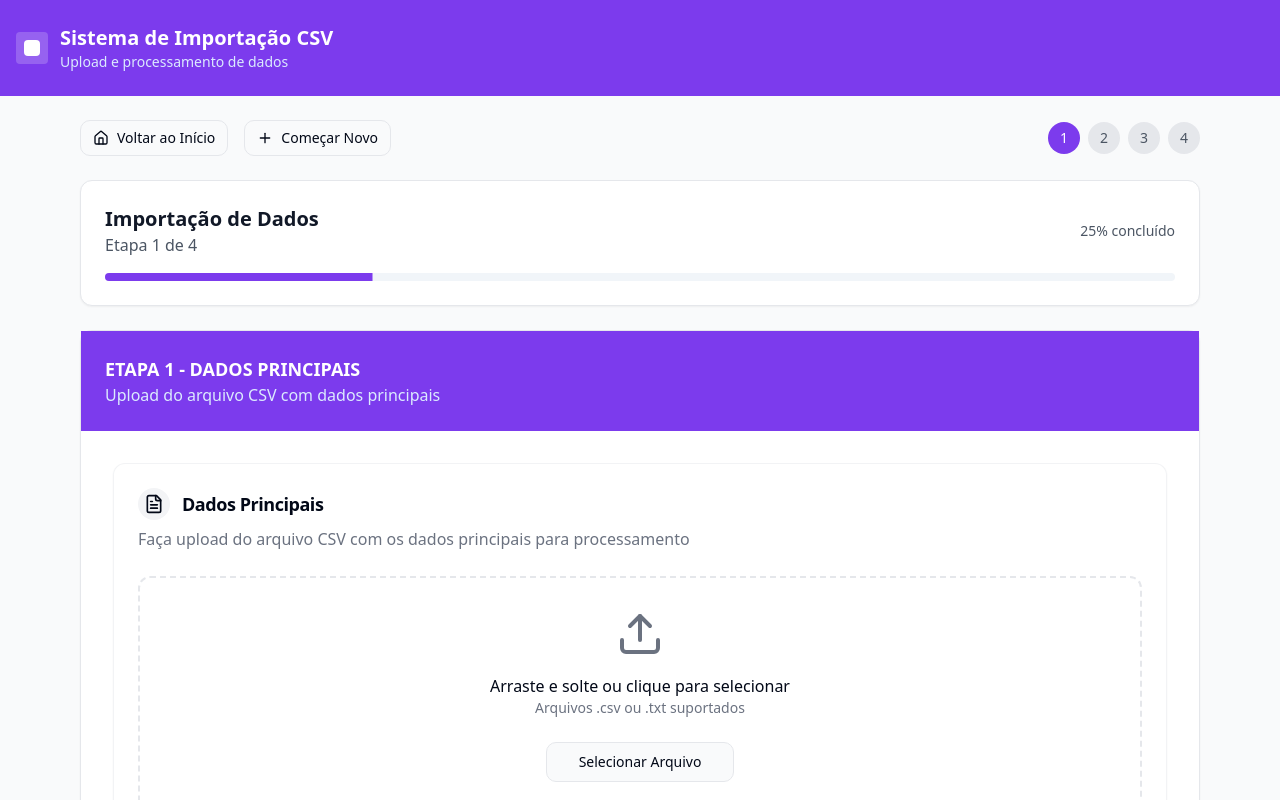
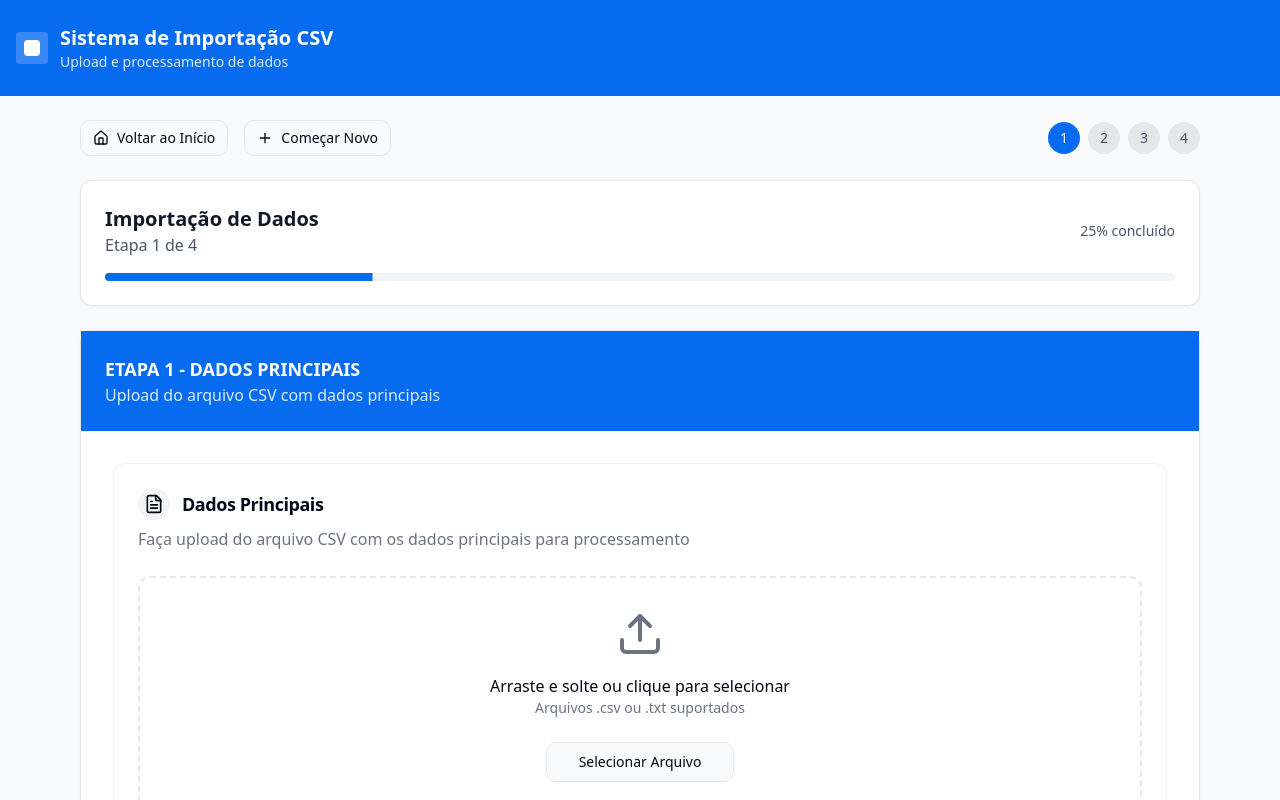
Before and after one commit to witalossena/csv-data-forge, a React (Vite) app: page / in a window 1280 px wide. Shown: the top 800 px of the page. Built offline with nearby package versions, Linux system fonts and the light colour scheme.

Commit message:
Update theme color
Update the theme to use the color #0F76E3.

```diff
--- a/src/index.css
+++ b/src/index.css
@@ -17,9 +17,9 @@ All colors MUST be HSL.
     --popover: 0 0% 100%;
     --popover-foreground: 222.2 84% 4.9%;
 
-    --primary: 262 83% 58%;
+    --primary: 214 95% 48%;
     --primary-foreground: 0 0% 100%;
-    --primary-glow: 262 100% 75%;
+    --primary-glow: 214 100% 65%;
 
     --secondary: 210 40% 96.1%;
     --secondary-foreground: 222.2 47.4% 11.2%;
@@ -42,12 +42,12 @@ All colors MUST be HSL.
 
     --border: 220 13% 91%;
     --input: 220 13% 91%;
-    --ring: 262 83% 58%;
+    --ring: 214 95% 48%;
 
     --radius: 0.75rem;
 
     /* Gradients */
-    --gradient-primary: linear-gradient(135deg, hsl(262 83% 58%), hsl(262 100% 75%));
+    --gradient-primary: linear-gradient(135deg, hsl(214 95% 48%), hsl(214 100% 65%));
     --gradient-success: linear-gradient(135deg, hsl(142 76% 36%), hsl(142 86% 50%));
     --gradient-background: linear-gradient(180deg, hsl(210 20% 98%), hsl(220 14.3% 95.9%));
     --gradient-card: linear-gradient(145deg, hsl(0 0% 100%), hsl(220 14.3% 95.9%));
@@ -57,7 +57,7 @@ All colors MUST be HSL.
     --shadow: 0 1px 3px 0 hsl(0 0% 0% / 0.1), 0 1px 2px -1px hsl(0 0% 0% / 0.1);
     --shadow-md: 0 4px 6px -1px hsl(0 0% 0% / 0.1), 0 2px 4px -2px hsl(0 0% 0% / 0.1);
     --shadow-lg: 0 10px 15px -3px hsl(0 0% 0% / 0.1), 0 4px 6px -4px hsl(0 0% 0% / 0.1);
-    --shadow-primary: 0 10px 25px -5px hsl(262 83% 58% / 0.3);
+    --shadow-primary: 0 10px 25px -5px hsl(214 95% 48% / 0.3);
     --shadow-success: 0 10px 25px -5px hsl(142 76% 36% / 0.3);
 
     --sidebar-background: 0 0% 98%;
@@ -87,9 +87,9 @@ All colors MUST be HSL.
     --popover: 224 71.4% 4.1%;
     --popover-foreground: 210 20% 98%;
 
-    --primary: 262 100% 75%;
+    --primary: 214 100% 65%;
     --primary-foreground: 224 71.4% 4.1%;
-    --primary-glow: 262 83% 58%;
+    --primary-glow: 214 95% 48%;
 
     --secondary: 215 27.9% 16.9%;
     --secondary-foreground: 210 20% 98%;
@@ -105,16 +105,16 @@ All colors MUST be HSL.
 
     --border: 215 27.9% 16.9%;
     --input: 215 27.9% 16.9%;
-    --ring: 262 100% 75%;
+    --ring: 214 100% 65%;
 
     /* Dark mode gradients */
-    --gradient-primary: linear-gradient(135deg, hsl(262 100% 75%), hsl(262 83% 58%));
+    --gradient-primary: linear-gradient(135deg, hsl(214 100% 65%), hsl(214 95% 48%));
     --gradient-success: linear-gradient(135deg, hsl(142 86% 50%), hsl(142 76% 36%));
     --gradient-background: linear-gradient(180deg, hsl(224 71.4% 4.1%), hsl(215 27.9% 16.9%));
     --gradient-card: linear-gradient(145deg, hsl(224 71.4% 4.1%), hsl(215 27.9% 16.9%));
 
     /* Dark shadows */
-    --shadow-primary: 0 10px 25px -5px hsl(262 100% 75% / 0.4);
+    --shadow-primary: 0 10px 25px -5px hsl(214 100% 65% / 0.4);
     --shadow-success: 0 10px 25px -5px hsl(142 86% 50% / 0.4);
     --sidebar-background: 240 5.9% 10%;
     --sidebar-foreground: 240 4.8% 95.9%;
```
